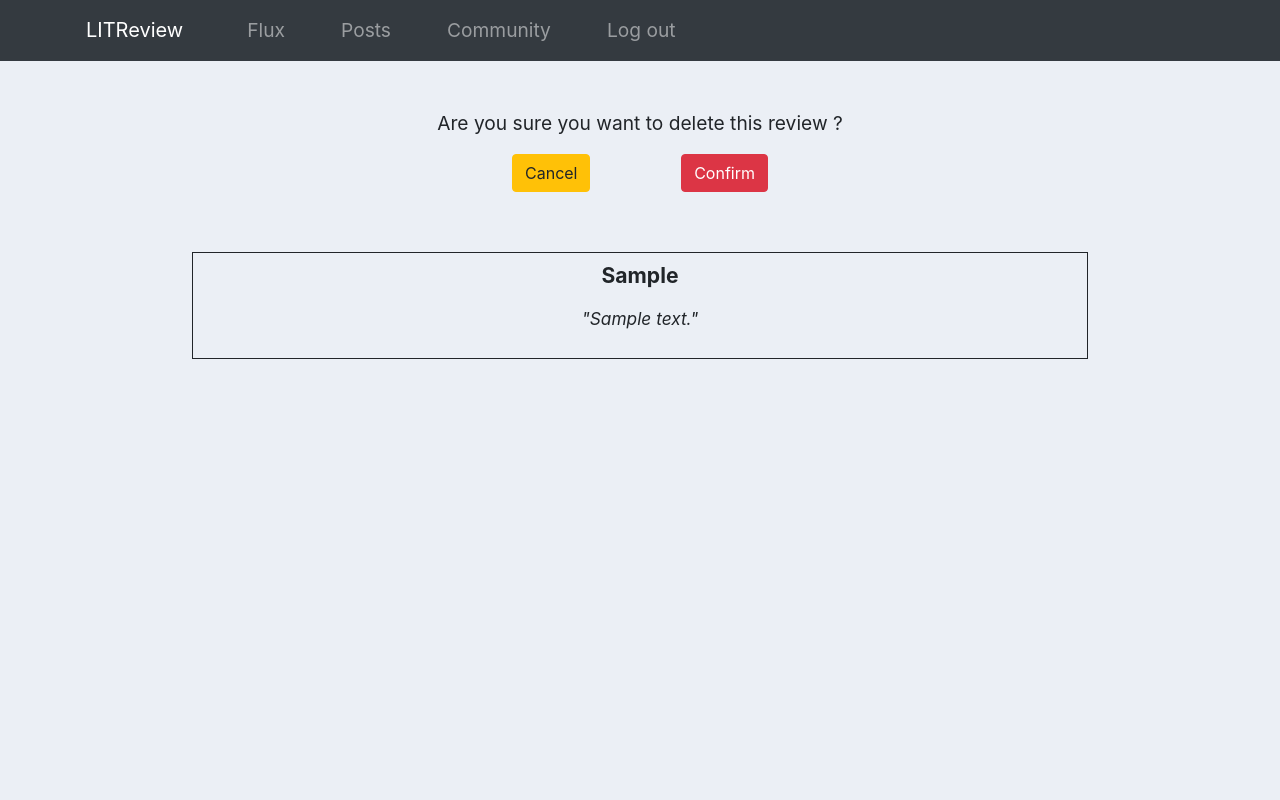
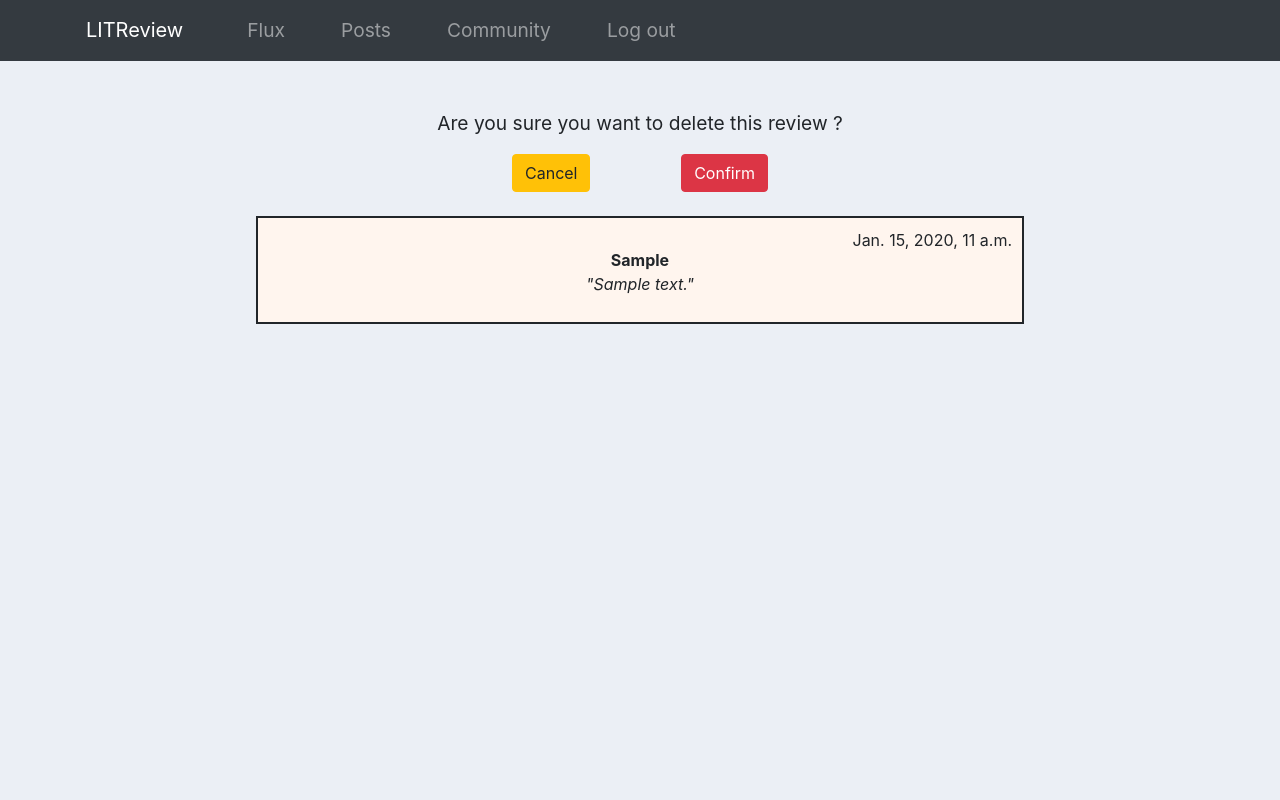
Before and after one commit to Alexandremerancienne/LITReview, a Django app: page /delete_review/1/ in a window 1280 px wide. Run offline with Django 3.2, Linux system fonts and the light colour scheme; tables that the repository leaves empty hold one stand-in row (values such as "Sample post"); some libraries are stand-ins or nearby versions.

Commit message:
edit_ticket.html & edit_review.html replaced by printed tickets and reviews

```diff
--- a/accounts/templates/accounts/homepage.html
+++ b/accounts/templates/accounts/homepage.html
@@ -46,7 +46,7 @@
   </div>
   <br/>
   <br/>
-  <div class="reviews-container">
+  <div class="buttons-container">
         <a href="{% url 'add_ticket' %}" class="btn btn-primary" type="submit">Create Ticket</a>
         <a href="{% url 'add_review' %}" class="btn btn-primary" type="submit">Create Review</a>
   </div>
--- a/blog/templates/blog/delete_review.html
+++ b/blog/templates/blog/delete_review.html
@@ -11,14 +11,25 @@
         <a class="btn btn-warning" href="{% url 'edit_reviews' %}">Cancel</a>
         <a class="btn btn-danger" href="{% url 'confirm_delete_review' review.id %}">Confirm</a>
     </div>
-    <div class="review-description">
-        {% if review.body %}
-            <h2>{{ review.headline }}</h2>
-            <p>"{{ review.body }}"</p>
-        {% else %}
-            <p>"{{ review.headline }}"</p>
-        {% endif %}
+</div>
+
+<br/>
+
+<div class="main-publication">
+    <div class="publication-date">{{ review.time_created }}</div>
+    <div class="main-publication-title">{{review.headline}}</div>
+    {% if review.body %}
+        <div class="main-publication-body">"{{ review.body }}"</div></p>
+    {% else %}
+        <div class="main-publication-body">No body</div></p>
+    {% endif %}
+    <div class="publication-image">
+    {% if review.image %}
+      <p><img class="publication-cover" src="{{review.image.url}}"></p><br/>
+    {% endif %}
     </div>
 </div>
 
+
+
 {% endblock %}
--- a/blog/templates/blog/edit_publications.html
+++ b/blog/templates/blog/edit_publications.html
@@ -4,7 +4,7 @@
 
 <br/>
 <br/>
-<div class="edit-publications">
+<div class="buttons-container">
 	<a class="btn btn-primary" href="{% url 'edit_tickets' %}">My Tickets</a>
 	<a class="btn btn-primary" href="{% url 'edit_reviews' %}">My Reviews</a>
 </div>
--- a/blog/urls.py
+++ b/blog/urls.py
@@ -33,6 +33,4 @@ urlpatterns = [
          name="edit_ticket"),
     path("edit_review/<int:id_review>/", views.edit_review,
          name="edit_review"),
-    path("see_ticket/<int:id_ticket>/", views.see_ticket, name="see_ticket"),
-    path("see_review/<int:id_review>/", views.see_review, name="see_review"),
 ]
--- a/blog/views.py
+++ b/blog/views.py
@@ -163,15 +163,3 @@ def edit_review(request, id_review):
             return redirect("/edit_reviews/")
     context = {"form": form}
     return render(request, "blog/edit_review.html", context)
-
-
-def see_ticket(request, id_ticket):
-    instance_ticket = get_object_or_404(Ticket, id=id_ticket)
-    context = {"ticket": instance_ticket}
-    return render(request, "blog/see_ticket.html", context)
-
-
-def see_review(request, id_review):
-    instance_review = get_object_or_404(Review, id=id_review)
-    context = {"review": instance_review}
-    return render(request, "blog/see_review.html", context)
--- a/static/css/accounts_homepage.css
+++ b/static/css/accounts_homepage.css
@@ -2,7 +2,7 @@ html, body{
     background-color:#ebeff5;
 }
 
-.reviews-container, .edit-publications{
+.buttons-container{
     width:30%;
     display:flex;
     margin:auto;
@@ -22,31 +22,10 @@ form{
     color:orange;
 }
 
-.ticket-overview-description,
-.review-overview-description{
-    margin-top:50px;
-    width:70%;
-    text-align:center;
-    margin:auto;
-    border:solid 0.5px;
-}
-
-.ticket-overview-description h2,
-.review-overview-description h2{
-    font-weight:bold;
-    font-size:1.1em;
-}
-
 .publication-date{
     position:absolute;
     right:10px;
     top:10px;
-}
-
-.response-to-ticket{
-    position:absolute;
-    right:10px;
-    bottom:10px;
 }
 
 .main-publication{
@@ -96,3 +75,7 @@ form{
 .publication-cover{
     height:300px;
 }
+
+.response-to-ticket{
+    text-align:center;
+}
--- a/static/css/blog.css
+++ b/static/css/blog.css
@@ -6,17 +6,7 @@ html, body{
     height:100%;
 }
 
-.follow-users{
-    height:20%;
-}
-
-.all_users_list, .following{
-    height:30%;
-}
-
-.unfollow-user,
-.edit-tickets .my-ticket,
-.edit-reviews .my-review{
+.unfollow-user{
     width:100%;
     margin:auto;
     display:flex;
@@ -29,11 +19,6 @@ html, body{
 
 .unfollow-user{
     width:100%;
-}
-
-.edit-tickets .my-ticket,
-.edit-reviews .my-review{
-    width:70%;
 }
 
 .users-list{
@@ -79,52 +64,25 @@ h4{
     font-size:1.2em;
 }
 
-.review-body{
-    font-weight:normal;
-    font-style:italic;
+.edit-warnings{
+    text-align:center;
 }
 
-.edit-tickets,
-.edit-reviews,
-.ticket-overview,
-.review-overview{
+.edit-header{
+    position:relative;
     width:70%;
     margin:auto;
+    height:100px;
+    margin-top:40px;
 }
 
-.edit-tickets .btn-primary,
-.edit-reviews .btn-primary,
-.ticket-overview .btn-primary,
-.review-overview .btn-primary,
-{
-    text-align:left;
-}
-
-.edit-tickets h1,
-.edit-reviews h1{
+.edit-header h1{
     text-align:center;
     font-size:1.7em;
 }
 
-.ticket-description,
-.review-description{
-    width:70%;
-    margin:auto;
-    margin-top:60px;
-    border:0.5px solid;
+.edit-header .btn-primary{
+    position:absolute;
+    left:70px;
+    top:5px;
 }
-
-
-.ticket-description h2,
-.review-description h2{
-    font-size:1.1em;
-    font-weight:bold;
-    padding-top:10px;
-}
-
-.ticket-description p,
-.review-description p{
-    font-size:0.9em;
-    font-style:italic;
-    padding:10px 10px;
-}
```
Also changed, not shown: blog/templates/blog/delete_ticket.html (+17 -11 lines), blog/templates/blog/edit_reviews.html (+19 -14 lines), blog/templates/blog/edit_tickets.html (+23 -14 lines), blog/templates/blog/see_review.html (deleted, +0 -13 lines), blog/templates/blog/see_ticket.html (deleted, +0 -16 lines), uploads/images/Alexis_Zorba.jpg (added), uploads/images/Discours_de_la_méthode.jpg (added), uploads/images/Eugenie-Grandet.jpg (added), uploads/images/Le_meilleur_des_mondes.jpg (added), uploads/images/Le_zéro_et_linfini.jpg (added), uploads/images/Le_zéro_et_linfini_nyv1vh0.jpg (added), uploads/images/Pantagruel.jpg (added), uploads/images/Ulysse.jpg (added).
